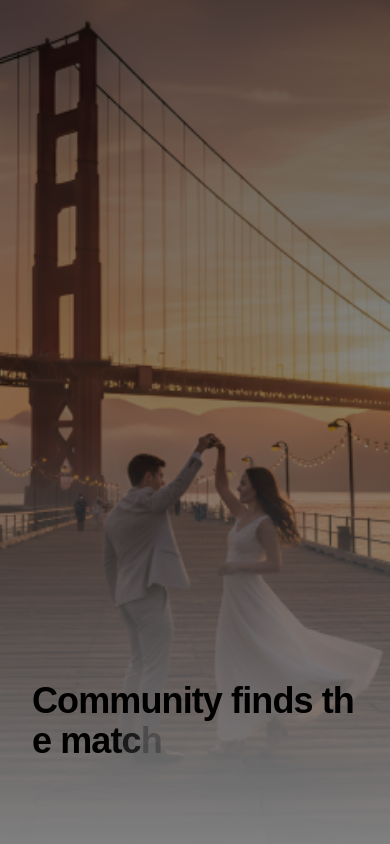
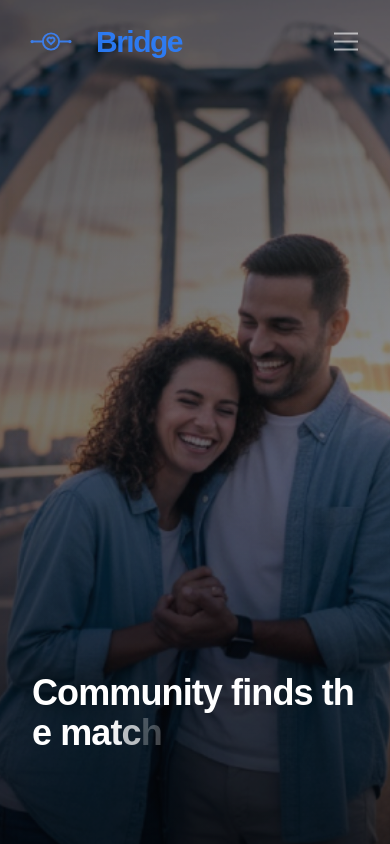
Before and after one commit to utkarsh6778vns-stack/bridge-landing, a Next.js app: page / in a window 390 px wide. Shown: the top 844 px of the page. Built offline with nearby package versions, Linux system fonts and the light colour scheme.

Commit message:
feat: update hero image, change text color to white, and restore mobile navbar

```diff
--- a/components/MainContent.tsx
+++ b/components/MainContent.tsx
@@ -25,32 +25,32 @@ export default function MainContent({ showContent = false }: MainContentProps) {
                 }}
                 className="absolute inset-0 z-0 bg-cover bg-center bg-no-repeat transform-gpu"
                 style={{
-                    backgroundImage: `url('/bridge_bg.jpg')`,
-                    filter: "brightness(0.55)"
+                    backgroundImage: `url('/hero_bridge.png')`,
+                    filter: "brightness(0.7)"
                 }}
             >
                 {/* Dynamic Moving Glow */}
                 <motion.div
                     animate={{
                         background: [
-                            "radial-gradient(800px circle at 0% 0%, rgba(59, 130, 246, 0.12), transparent)",
-                            "radial-gradient(800px circle at 100% 100%, rgba(59, 130, 246, 0.12), transparent)",
-                            "radial-gradient(800px circle at 0% 100%, rgba(59, 130, 246, 0.12), transparent)",
-                            "radial-gradient(800px circle at 100% 0%, rgba(59, 130, 246, 0.12), transparent)",
-                            "radial-gradient(800px circle at 0% 0%, rgba(59, 130, 246, 0.12), transparent)",
+                            "radial-gradient(800px circle at 0% 0%, rgba(59, 130, 246, 0.1), transparent)",
+                            "radial-gradient(800px circle at 100% 100%, rgba(59, 130, 246, 0.1), transparent)",
+                            "radial-gradient(800px circle at 0% 100%, rgba(59, 130, 246, 0.1), transparent)",
+                            "radial-gradient(800px circle at 100% 0%, rgba(59, 130, 246, 0.1), transparent)",
+                            "radial-gradient(800px circle at 0% 0%, rgba(59, 130, 246, 0.1), transparent)",
                         ]
                     }}
                     transition={{ duration: 20, repeat: Infinity, ease: "linear" }}
-                    className="absolute inset-0 z-0 opacity-60"
+                    className="absolute inset-0 z-0 opacity-40"
                 />
-                <div className="absolute inset-0 bg-gradient-to-t from-white/95 via-transparent to-black/30" />
+                <div className="absolute inset-0 bg-gradient-to-t from-black/60 via-transparent to-black/30" />
             </motion.div>
 
             {/* Hero Content - Full Viewport Height */}
             <main className="relative z-10 flex flex-col justify-end h-screen px-8 pb-8 md:px-20 md:pb-16" id="home">
                 <div className="max-w-5xl">
                     <motion.h1
-                        className="text-4xl md:text-6xl font-extrabold leading-[1.1] tracking-tight text-black"
+                        className="text-4xl md:text-6xl font-extrabold leading-[1.1] tracking-tight text-white mb-2"
                     >
                         {["Community finds the match", "We bridge the gap"].map((line, i) => (
                             <motion.div
--- a/components/Navbar.tsx
+++ b/components/Navbar.tsx
@@ -28,7 +28,7 @@ export default function Navbar() {
             initial={{ opacity: 0, y: -20 }}
             animate={{ opacity: 1, y: 0 }}
             transition={{ duration: 1, ease: "easeOut", delay: 1.2 }}
-            className="hidden md:flex fixed top-0 left-0 right-0 z-50 items-center justify-between px-6 py-4 md:px-20 md:py-6 transition-colors duration-500"
+            className="flex fixed top-0 left-0 right-0 z-50 items-center justify-between px-6 py-4 md:px-20 md:py-6 transition-colors duration-500"
             style={{
                 backgroundColor: isScrolled || isMobileMenuOpen ? "rgba(255, 255, 255, 0.95)" : "transparent",
                 backdropFilter: isScrolled || isMobileMenuOpen ? "blur(10px)" : "none",
```
Also changed, not shown: public/hero_bridge.png (added).
